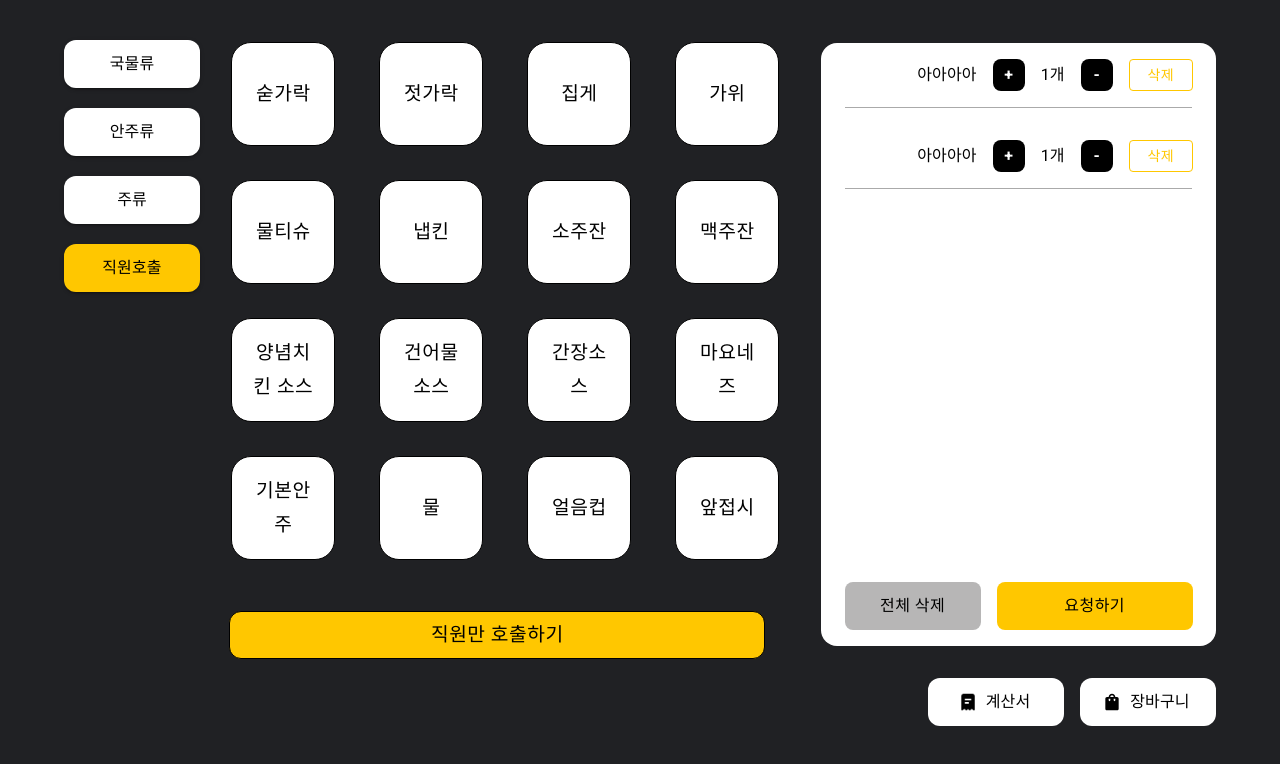
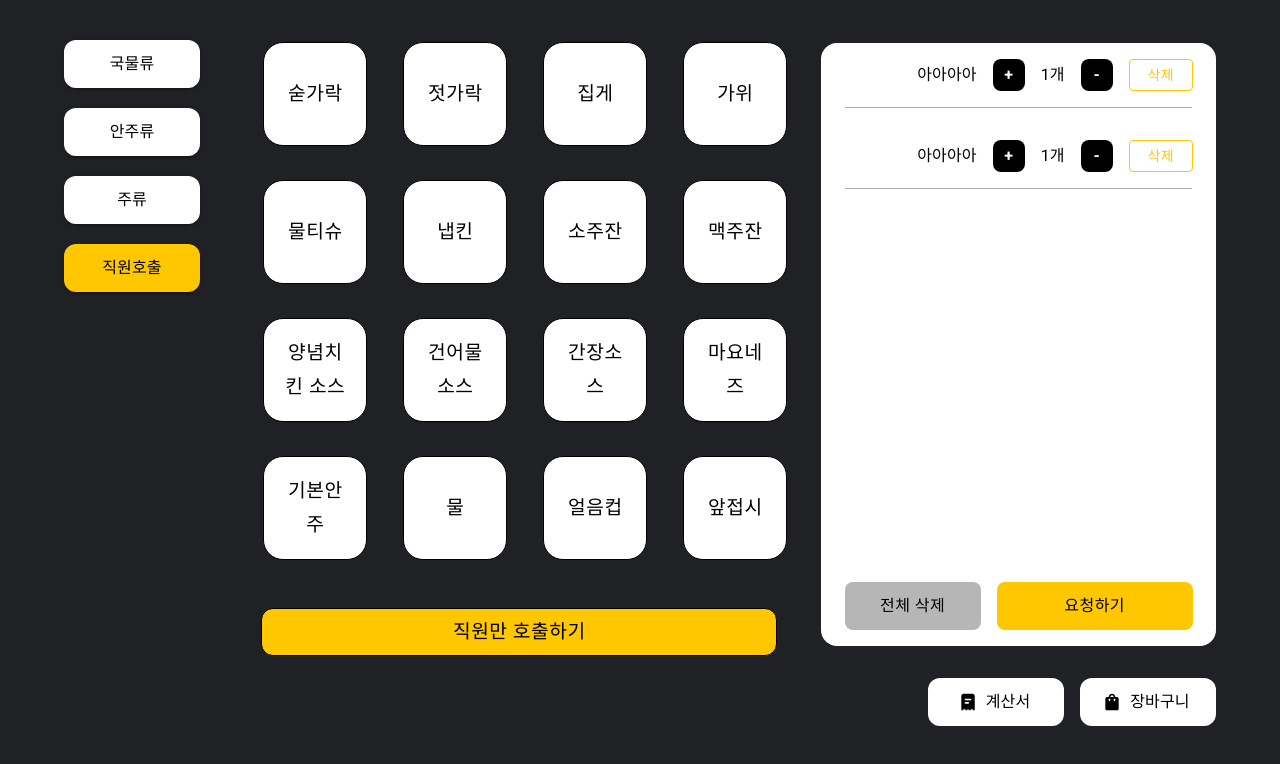
Before and after one commit to GDG-on-Campus-KNU/3rd-toyproject-frontend-2, a React (Create React App) app: page /order/call in a window 1280 px wide. Shown: the top 764 px of the page. Built offline with nearby package versions, Linux system fonts and the light colour scheme.

Commit message:
[Style]: 사용하지 않는 코드 정리

```diff
--- a/src/components/CardContainer.js
+++ b/src/components/CardContainer.js
@@ -1,4 +1,5 @@
 import { Button, Grid } from '@mui/material';
+
 import { callCardStyle } from '../styles/CallPageStyle';
 
 const CardContainer = () => {
--- a/src/pages/CallPage.js
+++ b/src/pages/CallPage.js
@@ -6,8 +6,6 @@ import CardContainer from '../components/CardContainer.js';
 import CategoryBar from '../components/CategoryBar.js';
 import Footer from '../components/Footer.js';
 import { orderGridStyle } from '../styles/CallPageStyle.js';
-import AllRemove from '../components/Button/CallButton/AllRemove.js';
-import RequestButton from '../components/Button/CallButton/RequestButton.js';
 import ButtonContainer from '../components/ButtonContainer.js';
 
 const CallPage = () => {
@@ -17,9 +15,9 @@ const CallPage = () => {
                 <Grid item xs={2}>
                     <CategoryBar category="call" />
                 </Grid>
-                <Grid container marginTop={4} xs={6}>
+                <Grid item xs={6}>
                     <CardContainer />
-                    <Grid item xs={12}>
+                    <Grid>
                         <StaffCallButton>직원만 호출하기</StaffCallButton>
                     </Grid>
                 </Grid>
--- a/src/styles/CallPageStyle.js
+++ b/src/styles/CallPageStyle.js
@@ -135,8 +135,7 @@ export const StaffCallButtonStyle = {
     color: 'black',
     backgroundColor: '#FFC700',
     borderColor: 'black',
-    width: '33.5rem',
-    // width: '33.5rem',
+    width: '32.25rem',
     height: '3rem',
     borderRadius: 3,
     marginX: 'auto',
```
